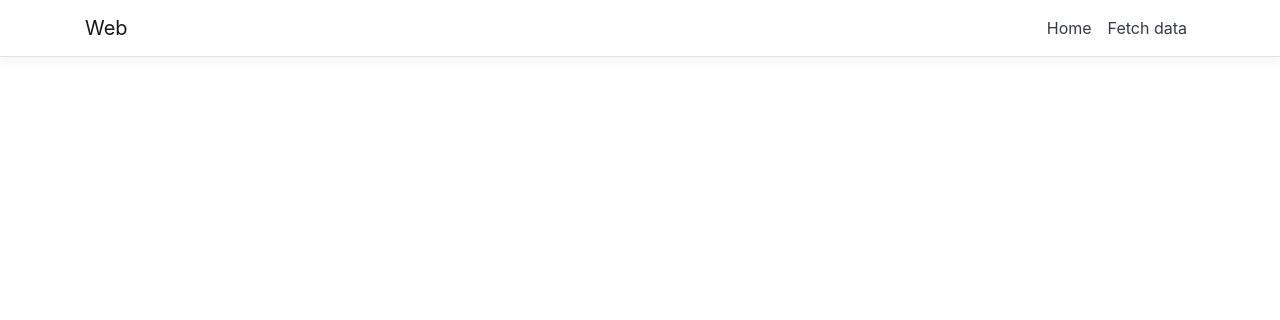
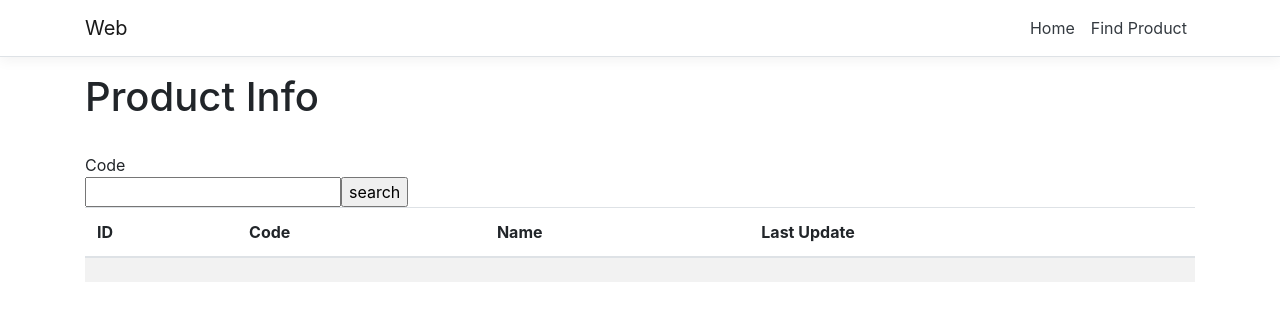
Before and after one commit to AvitanI/MySmartRefrigerator, a React (Create React App) app in the folder Web/ClientApp/: page /findProduct in a window 1280 px wide. Shown: the top 320 px of the page. Built offline with nearby package versions, Linux system fonts and the light colour scheme.

Commit message:
Return api result from product controller.

```diff
--- a/Web/ClientApp/src/App.js
+++ b/Web/ClientApp/src/App.js
@@ -13,7 +13,7 @@ export default class App extends Component {
     return (
       <Layout>
         <Route exact path='/' component={Home} />
-        <Route path='/getProduct' component={Product} />
+        <Route path='/findProduct' component={Product} />
       </Layout>
     );
   }
--- a/Web/ClientApp/src/components/NavMenu.js
+++ b/Web/ClientApp/src/components/NavMenu.js
@@ -34,7 +34,7 @@ export class NavMenu extends Component {
                   <NavLink tag={Link} className="text-dark" to="/">Home</NavLink>
                 </NavItem>
                 <NavItem>
-                <NavLink tag={Link} className="text-dark" to="/getProduct">Fetch data</NavLink>
+                <NavLink tag={Link} className="text-dark" to="/findProduct">Find Product</NavLink>
                 </NavItem>
               </ul>
             </Collapse>
--- a/Web/ClientApp/src/components/Product.js
+++ b/Web/ClientApp/src/components/Product.js
@@ -1,53 +1,104 @@
 import React, { Component } from 'react';
 
 export class Product extends Component {
+    // Class variables
     static displayName = Product.name;
 
     constructor(props) {
         super(props);
 
-    this.state = { product: [], loading: true };
+        this.state = {
+            product: {
+                id: '',
+                code: '',
+                name: '',
+                lastUpdate: ''
+            },
+            loading: true,
+            code: ''
+        };
+
+        this.handleCodeChange = this.handleCodeChange.bind(this);
+        this.handleSearchClick = this.handleSearchClick.bind(this);
     }
 
-  componentDidMount() {
-    this.getProductByID();
-  }
+    /* Class Methods */
 
+    /**
+     * Renderes the product in table
+     * @param {any} product
+     */
     static renderProduct(product) {
     return (
       <table className='table table-striped' aria-labelledby="tabelLabel">
         <thead>
           <tr>
-            <th>id</th>
-            <th>name</th>
+            <th>ID</th>
+            <th>Code</th>
+            <th>Name</th>
+            <th>Last Update</th>
           </tr>
         </thead>
         <tbody>
             <tr>
                 <td>{product.id}</td>
+                <td>{product.code}</td>
                 <td>{product.name}</td>
+                <td>{product.lastUpdate}</td>
             </tr>
         </tbody>
       </table>
     );
   }
 
+    /* Instance Methods */
+
+    /**
+     * Called for every change and setting the code
+     * @param {any} e
+     */
+    handleCodeChange(e) {
+        this.setState({ code: e.target.value });
+    }
+
+    /**
+     * Called when searching product
+     * @param {any} e
+     */
+    handleSearchClick(e) {
+        this.getProductByID(this.state.code);
+    }
+
+    /**
+     * gets product from api by code
+     * @param {any} code
+     */
+    async getProductByID(code) {
+        const response = await fetch('http://localhost:49847/api/products/getProductByCode/' + code);
+        const responseData = await response.json();
+
+        if (!responseData         ||
+            !responseData.data    ||
+            responseData.error) {
+            console.log('response', response);
+            return;
+        }
+
+        this.setState({ product: responseData.data, loading: false });
+    }
+
     render() {
-    let contents = this.state.loading
-      ? <p><em>Loading...</em></p>
-        : Product.renderProduct(this.state.product);
 
     return (
         <div>
             <h1 id="tabelLabel">Product Info</h1>
-        {contents}
+            <br />
+            <span>Code</span>
+            <br />
+            <input type="text" value={this.state.code} onChange={this.handleCodeChange} />
+            <input type="button" value="search" onClick={this.handleSearchClick} />
+            {Product.renderProduct(this.state.product)}
         </div>
     );
     }
-
-  async getProductByID() {
-    const response = await fetch('http://localhost:49847/api/products/getProductByCode/11210000094');
-    const data = await response.json();
-      this.setState({ product: data, loading: false });
 }
-}
```
Lines whose indentation alone changed are shown as unchanged.
